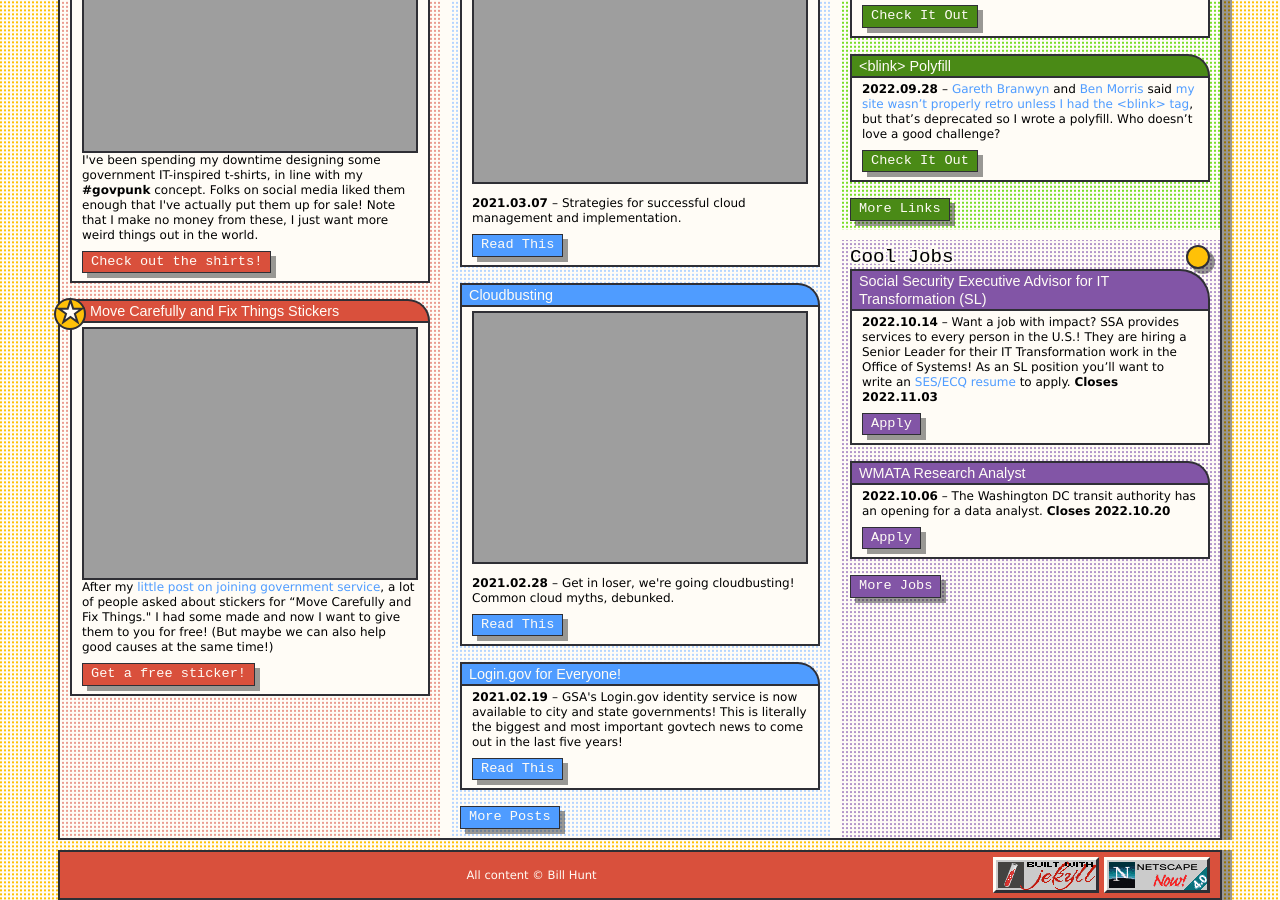
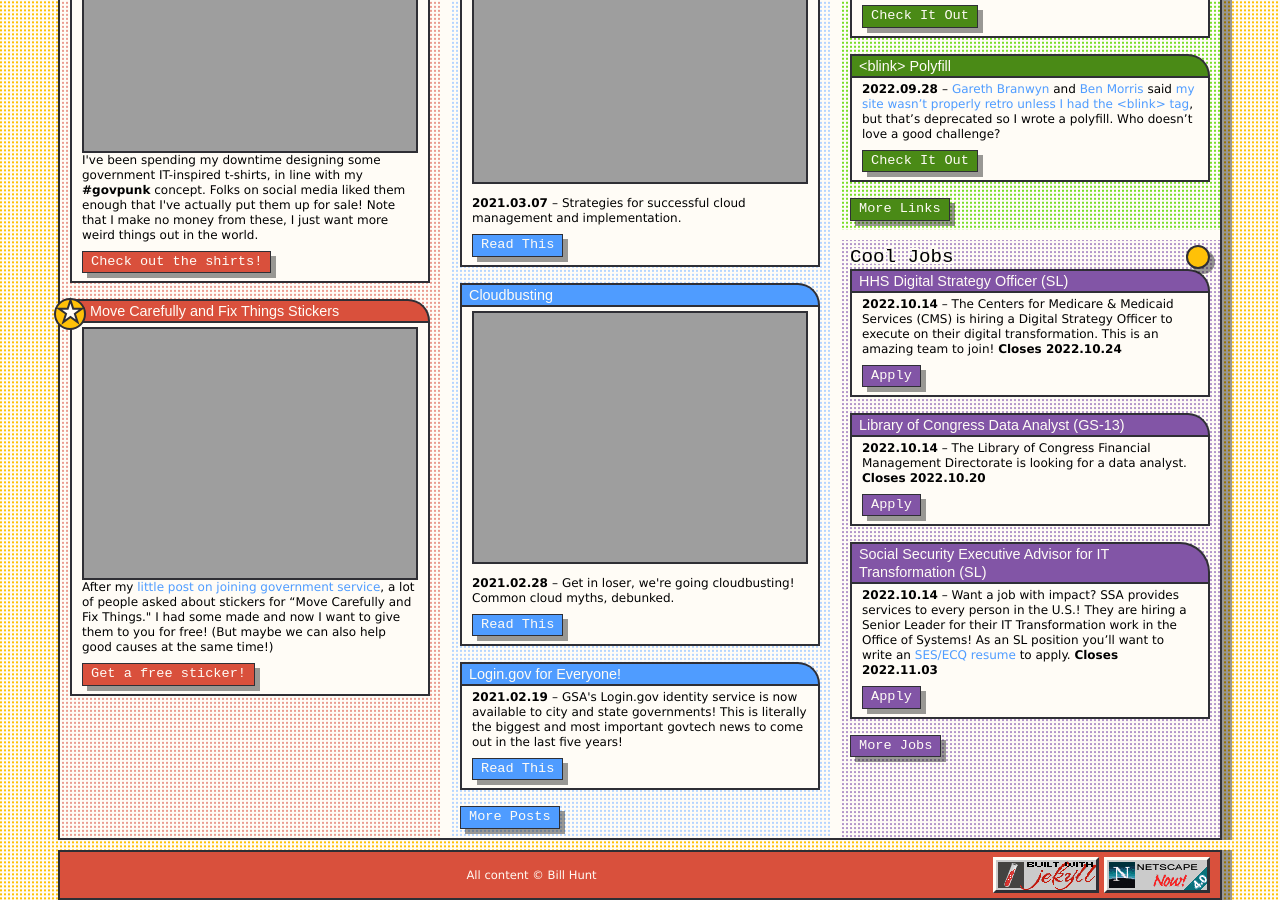
Before and after one commit to krusynth/billhunt.dev, a Jekyll site: the page built from index.md, in a window 1280 px wide and 900 px high, scrolled down 625 px. Built offline with Jekyll 4.4.1, drawn with Linux system fonts in a browser that asks for light colours; some web fonts are replaced.

Commit message:
Content updates.

```diff
--- a/_data/jobs.yml
+++ b/_data/jobs.yml
@@ -1,3 +1,15 @@
+- title: HHS Digital Strategy Officer (SL)
+  url: https://www.usajobs.gov/job/682019900
+  date: 2022-10-14
+  closes: 2022-10-24
+  content: The Centers for Medicare & Medicaid Services (CMS) is hiring a Digital Strategy Officer to execute on their digital transformation. This is an amazing team to join!
+
+- title: Library of Congress Data Analyst (GS-13)
+  url: https://www.usajobs.gov/job/681499200
+  date: 2022-10-14
+  closes: 2022-10-20
+  content: The Library of Congress Financial Management Directorate is looking for a data analyst.
+
 - title: Social Security Executive Advisor for IT Transformation (SL)
   url: https://www.usajobs.gov/job/683007400
   date: 2022-10-14
```
